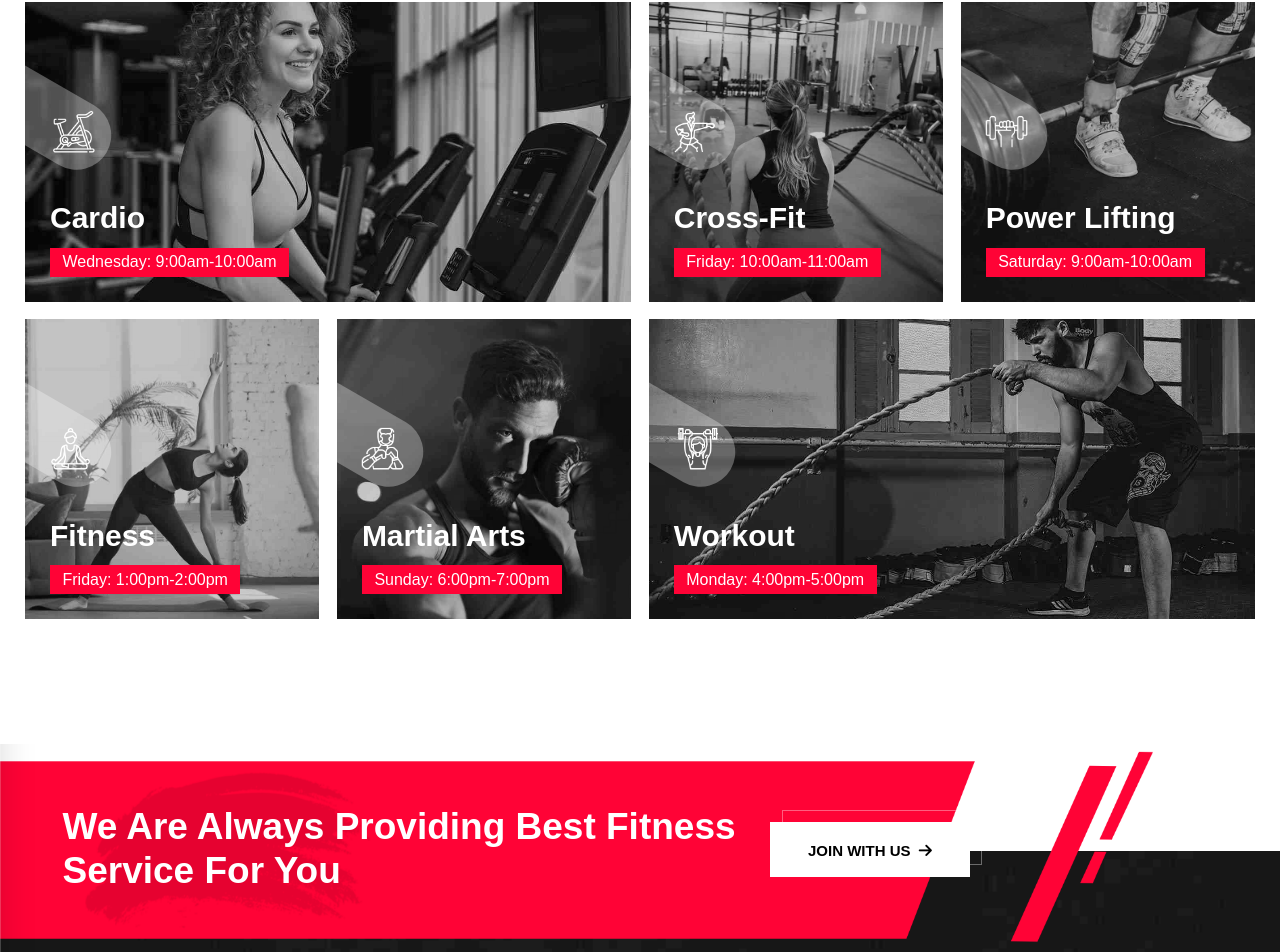
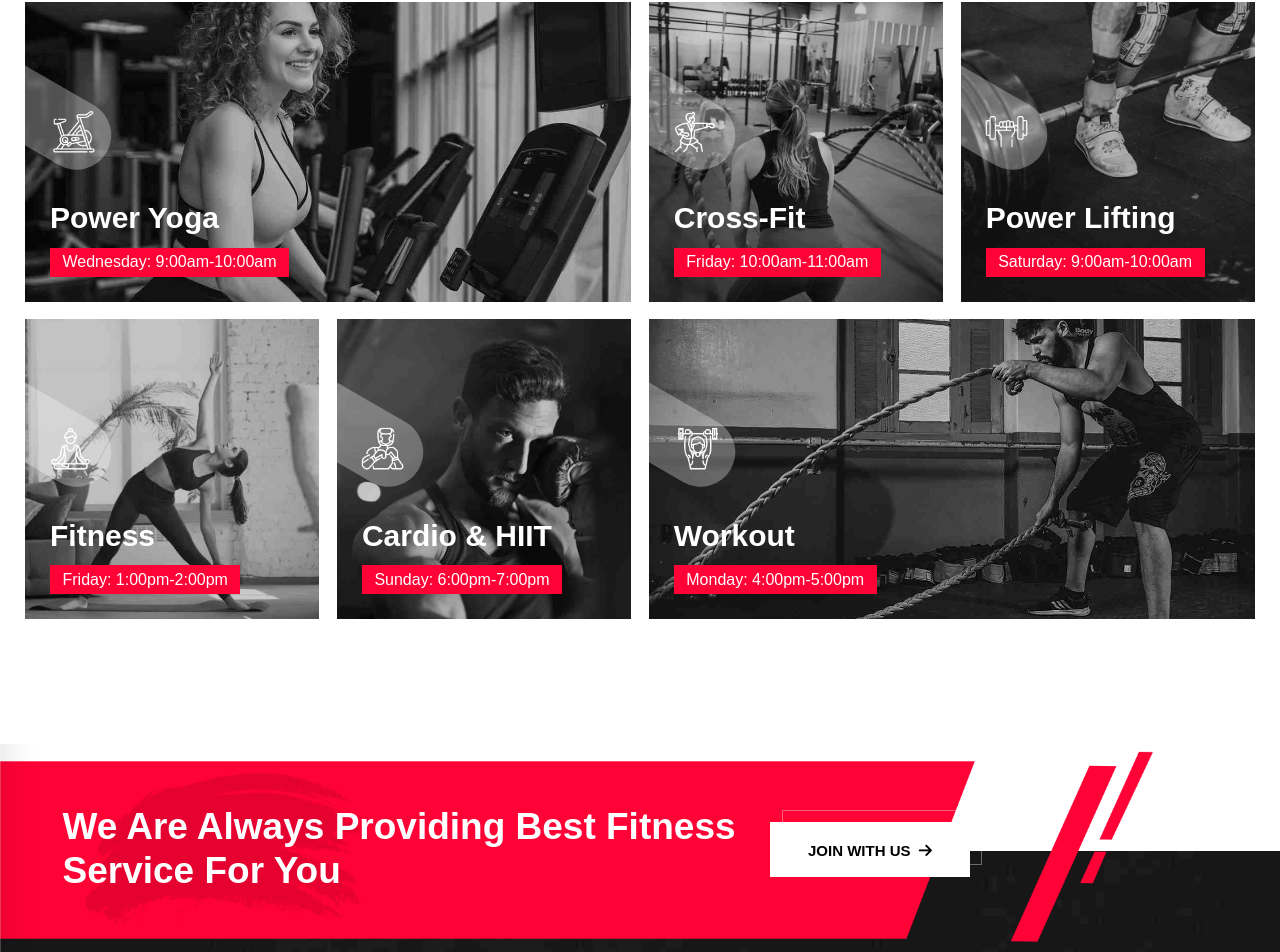
Before and after one commit to RajeshK1006/Body-Life, a React (Create React App) app: page / in a window 1280 px wide. Shown: the part 2237-3189 px from the top of the page. Built offline with nearby package versions, Linux system fonts and the light colour scheme; no server answers.

Commit message:
Update Featured.jsx

```diff
--- a/src/components/Featured/Featured.jsx
+++ b/src/components/Featured/Featured.jsx
@@ -19,7 +19,7 @@ function Featured() {
             <div className="item-0-div relative">
               <div className="item-0 ease-in duration-[0.4s] p-6"></div>
               <div className="absolute z-10 bottom-10 left-10">
-                <p className="text-white text-[30px] font-bold">Cardio</p>
+                <p className="text-white text-[30px] font-bold">Power Yoga</p>
                 <p className="text-white bg-[#FF0336] text-[16px] mt-3 py-1 px-5">
                   Wednesday: 9:00am-10:00am
                 </p>
@@ -53,7 +53,7 @@ function Featured() {
             <div className="item-4-div relative">
               <div className="item-4 ease-in duration-[0.4s] p-6"></div>
               <div className="absolute z-10 bottom-10 left-10">
-                <p className="text-white text-[30px] font-bold">Martial Arts</p>
+                <p className="text-white text-[30px] font-bold">Cardio & HIIT</p>
                 <p className="text-white bg-[#FF0336] text-[16px] mt-3 py-1 px-5">Sunday: 6:00pm-7:00pm</p>
               </div>
             </div>
```
